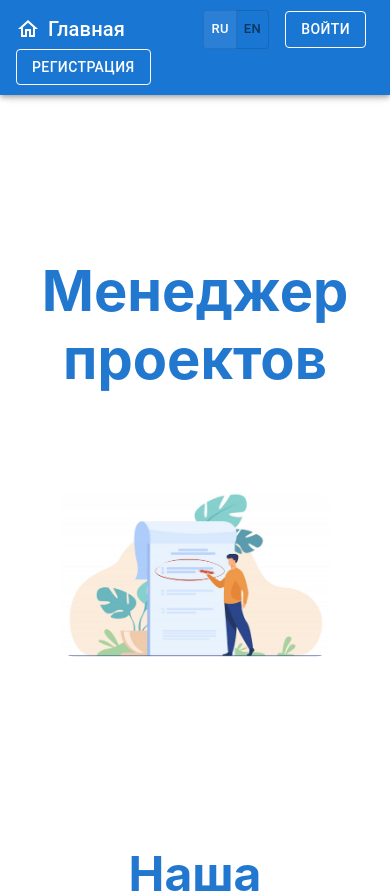
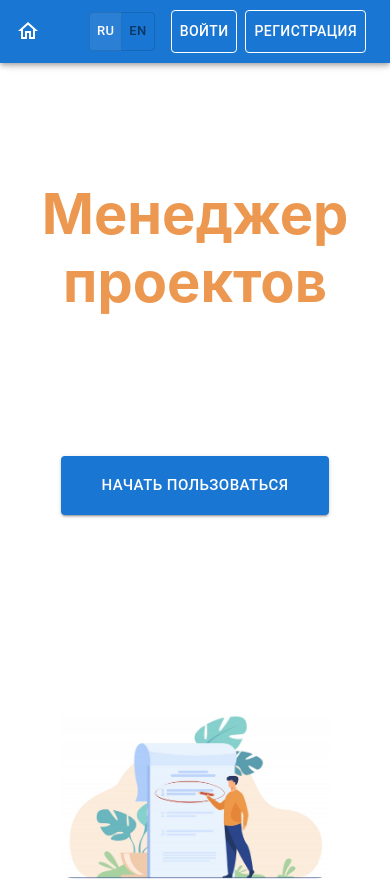
Before and after one commit to OksanaFedotova/project-management-app, a React (Create React App) app: page /#/welcome in a window 390 px wide. Shown: the top 893 px of the page. Built offline with nearby package versions, Linux system fonts and the light colour scheme.

Commit message:
feat: add button Start work to Welcome page

```diff
--- a/src/components/Buttons/Buttons.tsx
+++ b/src/components/Buttons/Buttons.tsx
@@ -3,7 +3,18 @@ import { Button } from '@mui/material';
 
 const Buttons = ({ children, onSubmit }: { children: React.ReactNode; onSubmit?: () => void }) => {
   return (
-    <Button variant="outlined" color="inherit" sx={{ mr: 1 }} onSubmit={onSubmit}>
+    <Button
+      variant="outlined"
+      color="inherit"
+      sx={(theme) => ({
+        mr: 1,
+        [theme.breakpoints.down('sm')]: {
+          p: 1,
+          mr: 1,
+        },
+      })}
+      onSubmit={onSubmit}
+    >
       {children}
     </Button>
   );
--- a/src/components/Header/Header.css
+++ b/src/components/Header/Header.css
@@ -16,10 +16,12 @@
   text-decoration: none;
 }
 
-@media (max-width: 475px) {
+@media (max-width: 550px) {
   .toolbar {
     display: flex;
     flex-wrap: wrap;
     padding: 10px 0;
+    row-gap: 10px;
+    justify-content: flex-end;
   }
 }
--- a/src/components/Header/Header.tsx
+++ b/src/components/Header/Header.tsx
@@ -11,6 +11,7 @@ import {
   ToggleButtonGroup,
   ToggleButton,
   Button,
+  Box,
 } from '@mui/material';
 import HomeOutlinedIcon from '@mui/icons-material/HomeOutlined';
 import { createTheme, ThemeProvider } from '@mui/material/styles';
@@ -56,17 +57,23 @@ const Header = ({ isSticky }: { isSticky: boolean }) => {
     <header className={isSticky ? 'appbar-sticky' : 'appbar'}>
       <AppBar className={isSticky ? 'appbar-sticky' : 'appbar'}>
         <Toolbar className="toolbar">
-          <HomeOutlinedIcon className="welcome-page-link" onClick={() => navigator('..')} />
-          <Typography
-            variant="h6"
-            color="inherit"
-            sx={{ flexGrow: 1, pl: 1 }}
-            component="div"
-            className="welcome-page-link"
-            onClick={() => navigator('..')}
-          >
-            <FormattedMessage id="main_page_name" />
-          </Typography>
+          <HomeOutlinedIcon className="welcome-page-link" onClick={() => navigator('/welcome')} />
+          {isAuth ? (
+            <Box sx={{ flexGrow: 1, pl: 2 }} component="div">
+              <NavLink to="/boards" style={{ color: `inherit`, textDecoration: `none` }}>
+                <Buttons>
+                  <FormattedMessage id="boards_page_link" />
+                </Buttons>
+              </NavLink>
+            </Box>
+          ) : (
+            <Typography
+              sx={{ flexGrow: 1, pl: 1 }}
+              component="div"
+              className="welcome-page-link"
+              onClick={() => navigator('..')}
+            />
+          )}
           <ThemeProvider theme={theme}>
             <ToggleButtonGroup
               color="primary"
--- a/src/i18n/messages.ts
+++ b/src/i18n/messages.ts
@@ -55,6 +55,8 @@ export const messages = {
     board: 'Доска',
     create_task: 'Создать задачу',
     create: 'Создать',
+    start_work: 'Начать пользоваться',
+    boards_page_link: 'Доски',
   },
   [LOCALES.ENGLISH]: {
     project_title: 'Task manager',
@@ -110,5 +112,7 @@ export const messages = {
     board: 'Board',
     create_task: 'Create task',
     create: 'Create',
+    start_work: 'Get started',
+    boards_page_link: 'Boards',
   },
 };
--- a/src/routes/WelcomePage/WelcomePage.css
+++ b/src/routes/WelcomePage/WelcomePage.css
@@ -7,7 +7,8 @@
   box-sizing: border-box;
   text-align: justify;
   align-content: center;
-  min-height: 100vh;
+  min-height: 80vh;
+  margin-top: 20vh;
   padding: 0 40px;
   position: relative;
 }
@@ -17,12 +18,12 @@
   border-radius: 15px;
   position: absolute;
   right: 40px;
-  bottom: 80px;
+  bottom: 140px;
 }
 
 .start-left-block {
   position: absolute;
-  top: 160px;
+  top: 0;
   left: 120px;
   display: flex;
   flex-direction: column;
@@ -47,21 +48,25 @@
 @media (max-width: 1100px) {
   .start-page {
     flex-direction: column;
+    margin-top: 10vh;
+    min-height: 90vh;
   }
 
   .start-left-block {
     position: static;
     align-items: center;
+    margin-top: 0;
   }
 
   .start-text {
-    width: 100%;
-    text-align: justify;
+    width: 80%;
+    text-align: center;
     font-size: 1.5rem;
-    padding-bottom: 80px;
+    padding-bottom: 50px;
   }
 
   .start-img {
+    padding-top: 50px;
     position: static;
   }
 
@@ -85,6 +90,10 @@
 }
 
 @media (max-width: 600px) {
+  .start-page {
+    margin-top: 150px;
+  }
+
   .h1 {
     font-size: 2rem;
   }
@@ -112,8 +121,9 @@
 @media (max-width: 400px) {
   .h1 {
     font-size: 3.5rem;
-    color: var(--blue-color);
     text-align: center;
+    padding-bottom: 50px;
+
   }
 
   .start-text {
@@ -121,10 +131,10 @@
   }
 
   .start-left-block {
-    padding-top: 70px;
+    padding-top: 0;
   }
 
   .start-page {
-    row-gap: 100px;
+    row-gap: 150px;
   }
 }
--- a/src/routes/WelcomePage/WelcomePage.tsx
+++ b/src/routes/WelcomePage/WelcomePage.tsx
@@ -4,8 +4,13 @@ import homePageImage from '../../assets/homePageImage.jpg';
 import './WelcomePage.css';
 import Team from 'components/Team';
 import { FormattedMessage } from 'react-intl';
+import { useAuth } from 'hooks/useAuth';
+import { NavLink } from 'react-router-dom';
+import { Button } from '@mui/material';
 
 const HomePage = () => {
+  const auth = useAuth();
+  const isAuth = auth.token;
   return (
     <>
       <Layout>
@@ -17,6 +22,19 @@ const HomePage = () => {
             <p className="start-text">
               <FormattedMessage id="app_description" />
             </p>
+            {isAuth ? (
+              <NavLink to="/boards" style={{ color: `inherit`, textDecoration: `none` }}>
+                <Button variant="contained" size="large" sx={{ pl: 5, pr: 5, pt: 2, pb: 2, mt: 5 }}>
+                  <FormattedMessage id="start_work" />
+                </Button>
+              </NavLink>
+            ) : (
+              <NavLink to="/sign-in" style={{ color: `inherit`, textDecoration: `none` }}>
+                <Button variant="contained" size="large" sx={{ pl: 5, pr: 5, pt: 2, pb: 2, mt: 5 }}>
+                  <FormattedMessage id="start_work" />
+                </Button>
+              </NavLink>
+            )}
           </div>
           <img className="start-img" src={homePageImage} alt={'start-img'} />
         </div>
```
